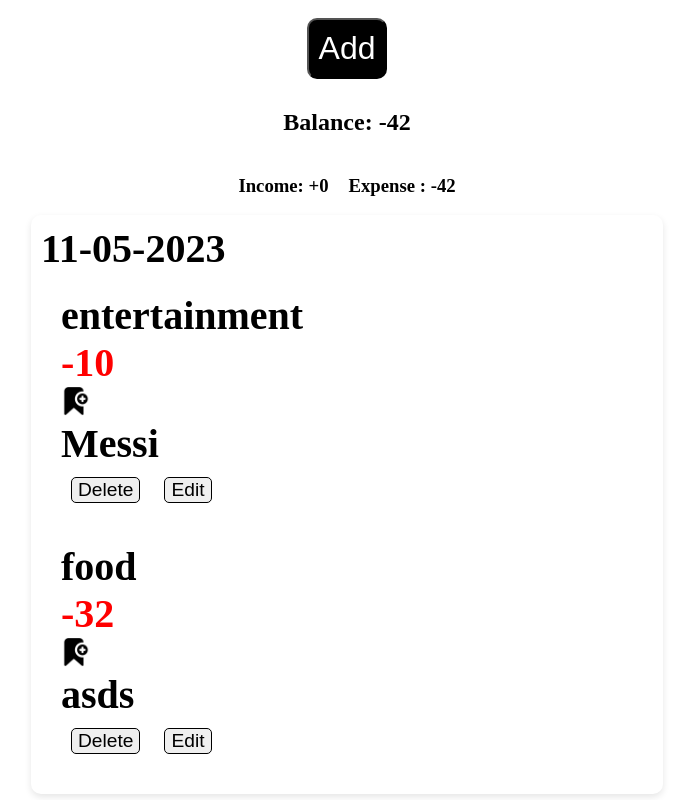
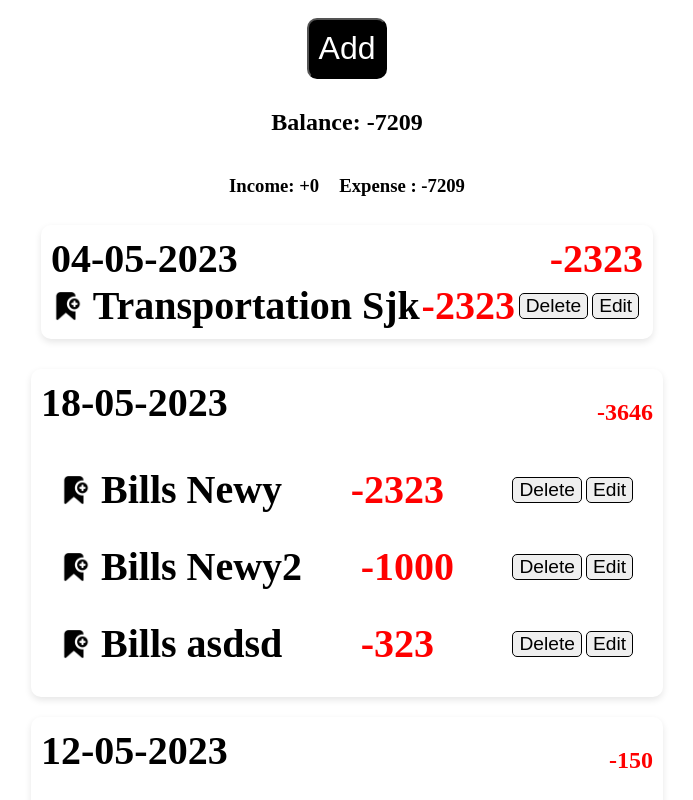
Before and after one commit to LunaticEradicator/Expense-Tracker, a React (Vite) app: page / in a window 1280 px wide. Shown: the top 800 px of the page, without its empty margins (293-986 px from the left). Built offline with nearby package versions, Linux system fonts and the light colour scheme; data requests are answered from the project's data file.

Commit message:
Add DailyExpense by date

```diff
--- a/db.json
+++ b/db.json
@@ -2,19 +2,83 @@
   "books": [
     {
       "title": "Messi",
-      "date": "2023-05-11",
-      "expense": "10",
+      "date": "2023-05-12",
+      "expense": "100",
       "income": 0,
-      "categories": "entertainment",
+      "categories": "food",
       "id": 1
     },
     {
-      "title": "asds",
-      "date": "2023-05-11",
-      "expense": "32",
+      "title": "assd",
+      "date": "2023-05-12",
+      "expense": "20",
       "income": 0,
-      "categories": "food",
+      "categories": "clothing",
       "id": 2
+    },
+    {
+      "title": "assd",
+      "date": "2023-05-12",
+      "expense": "30",
+      "income": 0,
+      "categories": "clothing",
+      "id": 3
+    },
+    {
+      "title": "New",
+      "date": "2023-05-05",
+      "expense": "40",
+      "income": 0,
+      "categories": "clothing",
+      "id": 4
+    },
+    {
+      "title": "New Two",
+      "date": "2023-05-05",
+      "expense": "50",
+      "income": 0,
+      "categories": "clothing",
+      "id": 5
+    },
+    {
+      "title": "New Three",
+      "date": "2023-05-05",
+      "expense": "1000",
+      "income": 0,
+      "categories": "clothing",
+      "id": 6
+    },
+    {
+      "title": "Newy",
+      "date": "2023-05-18",
+      "expense": "2323",
+      "income": 0,
+      "categories": "bills",
+      "id": 10
+    },
+    {
+      "title": "Newy2",
+      "date": "2023-05-18",
+      "expense": "1000",
+      "income": 0,
+      "categories": "bills",
+      "id": 11
+    },
+    {
+      "title": "asdsd",
+      "date": "2023-05-18",
+      "expense": "323",
+      "income": 0,
+      "categories": "bills",
+      "id": 12
+    },
+    {
+      "title": "Sjk",
+      "date": "2023-05-04",
+      "expense": "2323",
+      "income": 0,
+      "categories": "transportation",
+      "id": 13
     }
   ]
 }
--- a/src/components/RUD/ExpenseList.jsx
+++ b/src/components/RUD/ExpenseList.jsx
@@ -1,6 +1,7 @@
 import ExpenseEachNew from './ExpenseListChildren/ExpenseEachNew/ExpenseEachNew'
 import useCustomBookContext from "../../hooks/use-custom-book-context"
 import ExpenseEachRepeatingHeader from './ExpenseListChildren/ExpenseEachRepeat/ExpenseEachRepeatingHeader'
+import DailyExpense from './ExpenseListChildren/ExpenseEachRepeat/DailyExpense'
 
 export default function BookList() {
     const { books } = useCustomBookContext()
@@ -12,56 +13,61 @@ export default function BookList() {
     const showRepeatingDate = allDate.filter((item, index) => allDate.indexOf(item) !== index) // ---------------- shows duplicateDate from allDate
     const repeatingDate = showRepeatingDate.filter((item, index) => showRepeatingDate.indexOf(item) === index) // remove duplicate from showRepeatingDate
 
-    // console.log(`--------------------allDate---------------------`)
-    // console.log(allDate)
-    // console.log(`--------------------duplicateDateValue---------------------`)
-    // console.log(findDuplicateDate);
-    // console.log(`--------------------RefinedDate---------------------`)
-    // console.log(filterDate);
+
+    const allExpense = books.map(item => {
+        return repeatingDate.includes(item.date) ? { date: item.date, expense: item.expense } : { date: item.date, expense: item.expense }
+    })
+
+    const showDailyExpense = allExpense.reduce((accumulator, cur) => {
+        cur.expense = parseInt(cur.expense)
+        let repDate = cur.date;
+        let found = accumulator.find(elem => elem.date === repDate)
+        if (found) {
+            found.expense += cur.expense;
+        }
+        else accumulator.push(cur);
+        return accumulator;
+    }, []);
 
 
+    console.log(showDailyExpense)
+    console.log(`-----Need Fix--------`)
+
+
+    // const renderDailyExpense = showDailyExpense.map((item, index) => {
+    //     return (
+    //         <DailyExpense
+    //             key={index}
+    //             repeatingDate={repeatingDate}
+    //             {...item}
+    //         />
+    //     )
+    // })
 
     const renderExpenseEachNew = books.map(book => { // map each books
         return < ExpenseEachNew
             key={book.id}
             repeatingDate={repeatingDate}
+            showDailyExpense={showDailyExpense}
             {...book}
         />
     })
 
     const renderExpenseEachRepeatingHeader = repeatingDate.map((itemDate, index) => {
+        // console.log(itemDate)
         return <ExpenseEachRepeatingHeader
             key={index}
             repeatingDate={itemDate}
-            date={allDate}
+            showDailyExpense={showDailyExpense}
         />
     })
 
     return (
         < div className="bookList" >
+            {renderExpenseEachNew}
             {renderExpenseEachRepeatingHeader}
-            {renderExpenseEachNew}
+            {/* {renderDailyExpense} */}
         </div >
     )
 
 }
-// const lastAddedDate = duplicateDateValue.every(item => {
-//     return item
-// })
-
-// console.log(`-----------------lastAddedDate--------------------`)
-// console.log(lastAddedDate)
-
-    // // ------------------------ Check Duplicate Array {
-
-    // let containDuplicate = allDate.some((element, index) => {
-    //     return allDate.indexOf(element) !== index
-    // });
-    // if (containDuplicate) {
-    //     console.log('Duplicate elements exist');
-    //     // console.log(containDuplicate);
-    // }
-    // else {
-    //     console.log("Duplicates doesn't exist ");
-    // }
-    // // ------------------------ toFindDuplicates Array {
--- a/src/components/RUD/ExpenseListChildren/ExpenseEachNew/ExpenseEachNew.jsx
+++ b/src/components/RUD/ExpenseListChildren/ExpenseEachNew/ExpenseEachNew.jsx
@@ -6,6 +6,8 @@ import defaultImage from '../../../../image/default.png'
 export default function BookEach(props) {
     const { removeBookById } = useCustomBookContext()
     const [toggleEdit, setToggleEdit] = useState(false)
+    const changeDateFormatIND = props.date.split('-').reverse().join('-');
+    const capitalizeCategories = props.categories.charAt(0).toUpperCase() + props.categories.slice(1);
 
     function toggleEditFnc() {
         setToggleEdit(prevToggleEdit => !prevToggleEdit)
@@ -20,24 +22,31 @@ export default function BookEach(props) {
                 toggleEdit === false ?          // display title and buttons
                     <div>
                         <div className="bookEach-header">
-                            <h1>{props.date.split('-').reverse().join('-')}</h1> {/* reverse to dd-mm-yy format */}
-                            <h1>{props.categories}</h1> {/* reverse to dd-mm-yy format */}
+                            <h1>{changeDateFormatIND}</h1> {/* reverse to dd-mm-yy format */}
                             {props.expense !== '' && props.income === 0 && <h1 style={{ color: 'red' }}>-{props.expense}</h1>}
                             {props.income !== '' && props.expense === 0 && <h1 style={{ color: 'green' }}>+{props.income}</h1>}
                         </div>
                         <div className="bookEach-content">
+                            <div className="bookEach-content-details">
                                 <img src={defaultImage} alt="Random Image" className="icon" />
+                                <h1>{capitalizeCategories}</h1> {/* reverse to dd-mm-yy format */}
                                 <h1>{props.title}</h1>
+                            </div>
+                            <div>
+                                {props.expense !== '' && props.income === 0 && <h1 style={{ color: 'red' }}>-{props.expense}</h1>}
+                                {props.income !== '' && props.expense === 0 && <h1 style={{ color: 'green' }}>+{props.income}</h1>}
                             </div>
                             <div className="bookEach-button">
                                 <button className="deleteBtn" onClick={() => removeBookById(props.id)}>Delete</button  >     {/* remove items */}
                                 <button onClick={toggleEditFnc} className="editBtn" > Edit</button>
                             </div>
                         </div>
+
+                    </div>
                     :                           // display edit section
                     <ExpenseEdit toggleEditFnc={toggleEditFnc} {...props} />
                 // ---------------------------------------
             }
-        </div>
+        </div >
     )
 }
--- /dev/null
+++ b/src/components/RUD/ExpenseListChildren/ExpenseEachRepeat/DailyExpense.jsx
@@ -0,0 +1,31 @@
+import useCustomBookContext from "../../../../hooks/use-custom-book-context"
+
+export default function DailyExpense(props) {
+    // console.log(`---------------------------------------------`)
+    // console.log(props.repeatingDate)
+    // console.log(props.date)
+    // console.log(props.repeatingDate.includes(props.date))
+
+
+    const renderExpenseEachRepeatingHeader = props.repeatingDate.map((itemDate) => {
+        console.log(`---------------`)
+        console.log(itemDate)
+        console.log(props.date)
+        console.log(itemDate === (props.date))
+        console.log(itemDate.includes(props.date))
+        return (
+            <>
+                {itemDate === (props.date) && < h2 > {props.expense} </h2 >}
+                {/* <h2>{console.log(itemDate === (props.date))}</h2> */}
+            </>
+
+
+        )
+    })
+
+    return (
+        <>
+            <h2>{props.expense}</h2>
+        </>
+    )
+}
--- a/src/components/RUD/ExpenseListChildren/ExpenseEachRepeat/ExpenseEachRepeating.jsx
+++ b/src/components/RUD/ExpenseListChildren/ExpenseEachRepeat/ExpenseEachRepeating.jsx
@@ -1,4 +1,4 @@
-import { useState } from "react"
+import { useEffect, useState } from "react"
 import ExpenseEdit from "../ExpenseEdit"
 import useCustomBookContext from "../../../../hooks/use-custom-book-context"
 import defaultImage from '../../../../image/default.png'
@@ -6,30 +6,35 @@ import defaultImage from '../../../../image/default.png'
 export default function ExpenseEachRepeating(props) {
     const { removeBookById } = useCustomBookContext()
     const [toggleEdit, setToggleEdit] = useState(false)
+    const capitalizeFirstLetterCategories = props.categories.charAt(0).toUpperCase() + props.categories.slice(1);
+
+
+    // console.log(props.repeatingDate)
+    // console.log(props.date)
+
 
     function toggleEditFnc() {
         setToggleEdit(prevToggleEdit => !prevToggleEdit)
     }
-    // console.log(props.date)
-    // console.log(props.duplicate)
+
     return (
         //if duplicateDate[props.duplicate] contains the new books date then it is a duplicate
         props.title !== '' && props.repeatingDate.includes(props.date) && // only create if user have entered a value && if duplicates are available
-        <div className="duplicateItem">
+        <div className="expenseEachRepeating">
             {
                 // ---------------------------------------
                 toggleEdit === false ?          // display title and buttons
-                    <div>
-                        <h1>{props.categories}</h1>
-                        <div className="duplicateItem-header">
-                            {props.expense !== '' && props.income === 0 && <h1 style={{ color: 'red' }}>-{props.expense}</h1>}
-                            {props.income !== '' && props.expense === 0 && <h1 style={{ color: 'green' }}>+{props.income}</h1>}
-                        </div>
-                        <div className="duplicateItem-content">
+                    <div className="expenseEachRepeating-content">
+                        <div className="expenseEachRepeating-details">
                             <img src={defaultImage} alt="Random Image" className="icon" />
+                            <h1>{capitalizeFirstLetterCategories}</h1>
                             <h1>{props.title}</h1>
                         </div>
-                        <div className="duplicateItem-button">
+
+                        {props.expense !== '' && props.income === 0 && <h1 style={{ color: 'red' }}>-{props.expense}</h1>}
+                        {props.income !== '' && props.expense === 0 && <h1 style={{ color: 'green' }}>+{props.income}</h1>}
+
+                        <div className="expenseEachRepeating-button">
                             <button className="deleteBtn" onClick={() => removeBookById(props.id)}>Delete</button  >     {/* remove items */}
                             <button onClick={toggleEditFnc} className="editBtn" > Edit</button>
                         </div>
--- a/src/components/RUD/ExpenseListChildren/ExpenseEachRepeat/ExpenseEachRepeatingHeader.jsx
+++ b/src/components/RUD/ExpenseListChildren/ExpenseEachRepeat/ExpenseEachRepeatingHeader.jsx
@@ -1,22 +1,34 @@
 import useCustomBookContext from "../../../../hooks/use-custom-book-context"
 import ExpenseEachRepeating from './ExpenseEachRepeating'
+// import DailyExpense from "./DailyExpense";
 
 export default function ItemDateHeading(props) {
+    // console.log(props.showDailyExpense)
     const { books } = useCustomBookContext();
+    const changeDateFormatIND = props.repeatingDate.split('-').reverse().join('-');
+
+    const renderDailyExpense = props.showDailyExpense.map(item => {
+        return (
+            props.repeatingDate === item.date && <h2 style={{ color: "red" }}>-{item.expense}</h2>
+        )
+    })
 
     const renderedBookListDuplicate = books.map(book => { // map each books
         return < ExpenseEachRepeating
             key={book.id}
             repeatingDate={props.repeatingDate}
-            date={props.date}
             {...book}
         />
     })
 
     return (
         <div className="expenseEachRepeatingHeader"  >
-            <h1 >{props.repeatingDate.split('-').reverse().join('-')}</h1>{/* reverse to dd-mm-yy format */}
+            <div className="repeatingValue">
+                {renderDailyExpense}
+                <h1>{changeDateFormatIND}</h1>{/* reverse to dd-mm-yy format */}
+            </div>
             {renderedBookListDuplicate}
+            {/* {props.repeatingDate && props.renderDailyExpense} */}
         </div>
     )
 }
--- a/src/components/RUD/ExpenseListChildren/ExpenseEdit.jsx
+++ b/src/components/RUD/ExpenseListChildren/ExpenseEdit.jsx
@@ -36,7 +36,7 @@ export default function BookEdit(props) {
                     <input onChange={handleInput} className="bookEdit-date" name="editDate" type="date" defaultValue={editBook.editDate} max={currentDate} />
                     {editBook.editExpense === 0 // by default we set expense and income to 0 if they are not selected
                         ?
-                        // display income and disable expense if editExpense === [0]
+                        // Display income and disable expense if editExpense === [0]
                         <>
                             <input onChange={handleInput} className="bookEdit-amount" name="editIncome" type="number" defaultValue={editBook.editIncome} />
                             <select onChange={handleInput} name="editCategories" defaultValue={editBook.editCategories} required>
@@ -53,7 +53,7 @@ export default function BookEdit(props) {
                             </select>
                         </>
                         :
-                        // display expense and disable income if editExpense !== [0]
+                        // Display expense and disable income if editExpense !== [0]
                         <>
                             <input onChange={handleInput} className="bookEdit-amount" name="editExpense" type="number" defaultValue={editBook.editExpense} />
                             <select onChange={handleInput} name="editCategories" required defaultValue={editBook.editCategories}  >
--- a/src/main.css
+++ b/src/main.css
@@ -53,13 +53,32 @@ input[type=number] {
     padding: 10px
 }
 
-.duplicateItem {
-    align-items: center;
+.repeatingValue {
+    display: flex;
+    flex-direction: row-reverse;
+    justify-content: space-between;
+}
+
+.expenseEachRepeating {
     margin: 10px;
-    /* border: 1px solid red; */
     border-radius: 10px;
     padding: 10px;
-    flex-wrap: wrap;
+    /* display: flex; */
+    /* align-items: center; */
+    /* justify-content: space-between; */
+    /* flex-wrap: wrap; */
+}
+
+.expenseEachRepeating-details {
+    display: flex;
+    align-items: center;
+    gap: 10px;
+}
+
+.expenseEachRepeating-content {
+    display: flex;
+    align-items: center;
+    justify-content: space-between;
 }
 
 .bookEach-header {
@@ -71,19 +90,33 @@ input[type=number] {
 .bookEach-button {
     display: flex;
     align-items: center;
-    justify-content: center;
+    justify-content: space-evenly;
+    flex-wrap: wrap;
 }
 
-/* {
+/* .bookEach-button {
+    margin: 5px;
+} */
+
+.bookEach-button>button {
+    margin: 2px;
+}
+
+.bookEach-content-details {
     display: flex;
     align-items: center;
-    justify-content: center;
-} */
+    gap: 10px;
+}
+
+.bookEach-content-details {
+    display: flex;
+    gap: 10px;
+}
 
 
 .deleteBtn,
 .editBtn {
-    margin: 10px;
+    /* margin: 10px; */
     font-size: 1.2rem;
     border-radius: 5px;
     border: 1px solid black;
```
Lines whose indentation alone changed are shown as unchanged.
